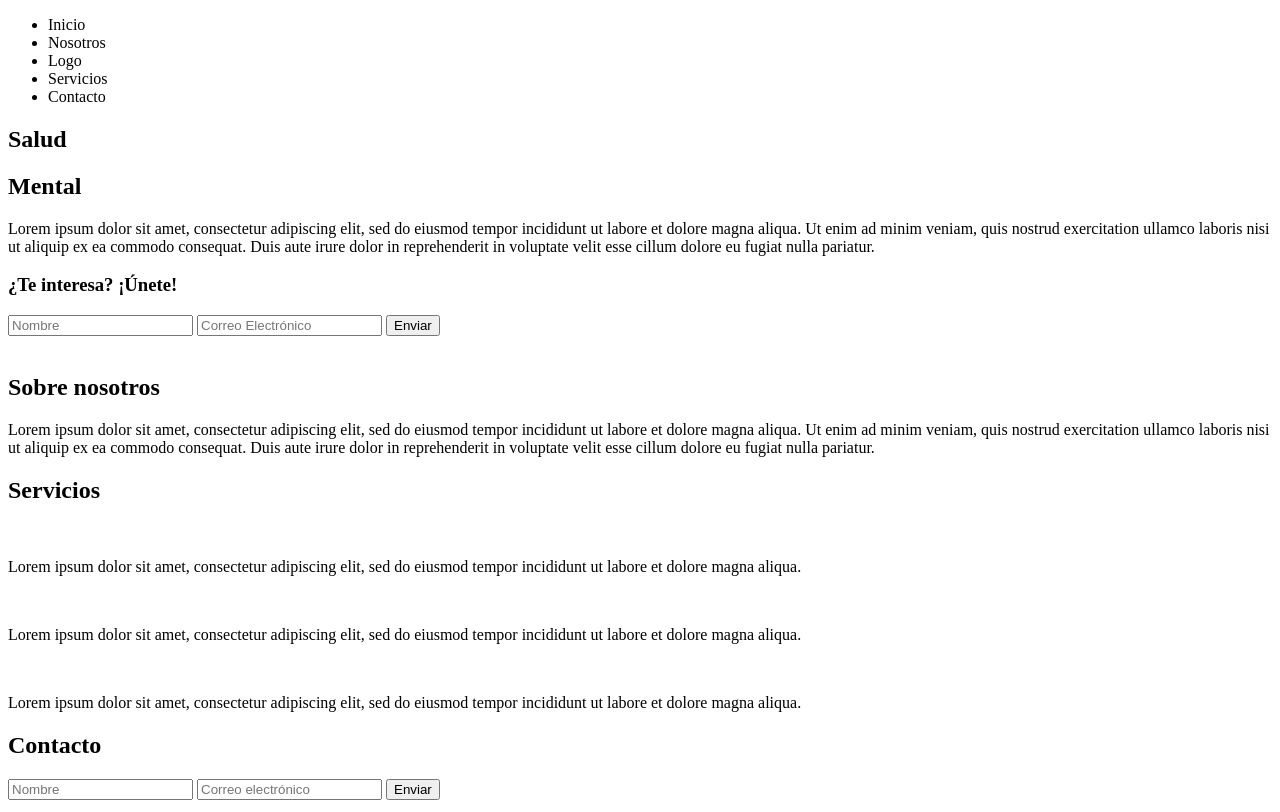
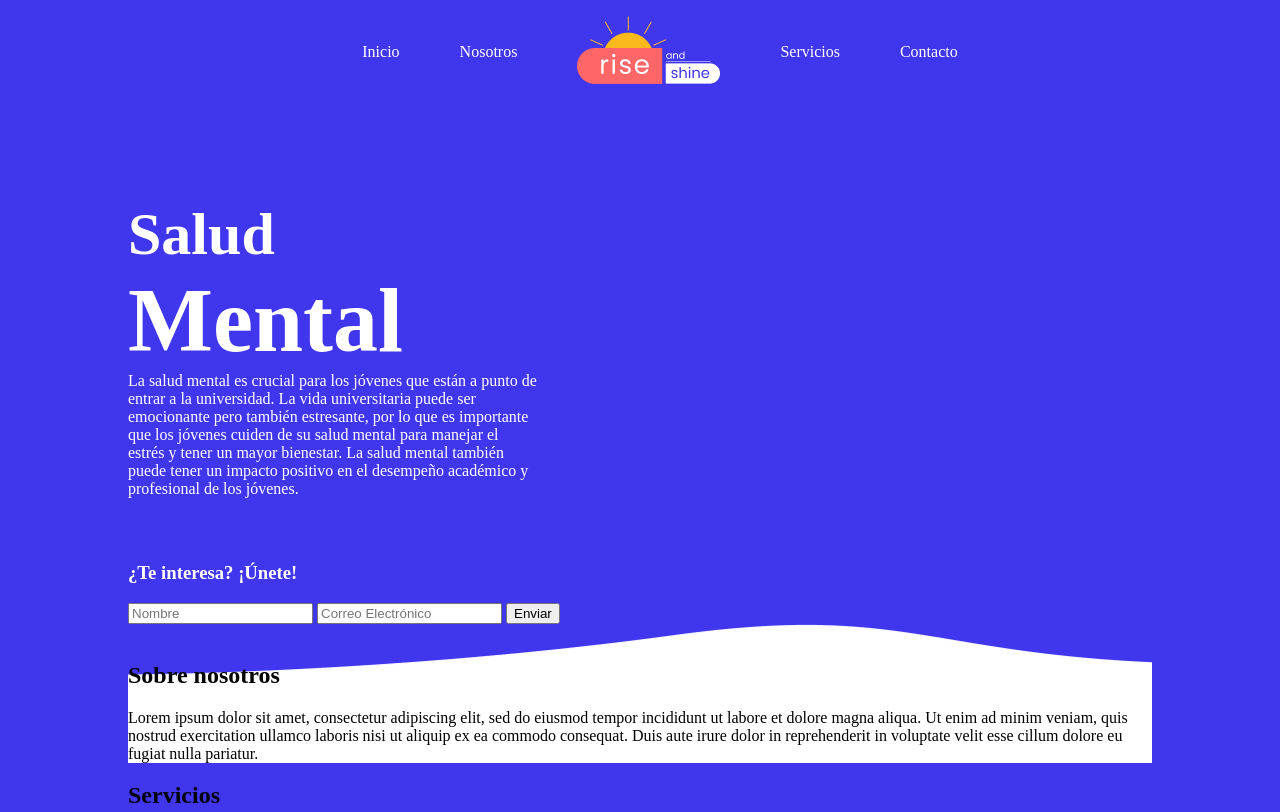
Before and after one commit to AHTepsilon/Rise-and-Shine, a plain HTML site: page index.html in a window 1280 px wide. Shown: the top 812 px of the page. Drawn offline with Linux system fonts and the light colour scheme.

Commit message:
Fixed up some styles

```diff
--- a/index.html
+++ b/index.html
@@ -13,7 +13,7 @@
             <ul class="nav-ul">
                 <li class="nav-ul-li nav-ul-inicio">Inicio</li>
                 <li class="nav-ul-li nav-ul-nosotros">Nosotros</li>
-                <li class="nav-ul-li nav-ul-logo">Logo</li>
+                <li class="nav-ul-li nav-ul-logo"><img src="img/Logo.png" alt=""></li>
                 <li class="nav-ul-li nav-ul-servicios">Servicios</li>
                 <li class="nav-ul-li nav-ul-contacto">Contacto</li>
             </ul>
@@ -23,7 +23,7 @@
         <div class="main-section-div">
             <h1 class="main-section-div-title1">Salud</h1>
             <h1 class="main-section-div-title2">Mental</h1>
-            <p class="main-section-div-info">Lorem ipsum dolor sit amet, consectetur adipiscing elit, sed do eiusmod tempor incididunt ut labore et dolore magna aliqua. Ut enim ad minim veniam, quis nostrud exercitation ullamco laboris nisi ut aliquip ex ea commodo consequat. Duis aute irure dolor in reprehenderit in voluptate velit esse cillum dolore eu fugiat nulla pariatur. </p>
+            <p class="main-section-div-info">La salud mental es crucial para los jóvenes que están a punto de entrar a la universidad. La vida universitaria puede ser emocionante pero también estresante, por lo que es importante que los jóvenes cuiden de su salud mental para manejar el estrés y tener un mayor bienestar. La salud mental también puede tener un impacto positivo en el desempeño académico y profesional de los jóvenes.</p>
         </div>
         <div class="main-section-join">
             <h3 class="main-section-join-title">¿Te interesa? ¡Únete!</h3>
--- a/style.scss
+++ b/style.scss
@@ -1,12 +1,37 @@
+$blue: #4036ED;
+
+body{
+    margin: 0 8em;
+    background-color: $blue;
+}
+
+@mixin noMargin {
+    margin: 0;
+}
+
+
 //Sección dedicada al header ----------------------
 .header{
+    background-color: $blue;
 
     .nav{
 
+        display: flex;
+        flex-direction: row;
+        align-items: center;
+        justify-content: center;
+        color: #FFF;
+
         .nav-ul{
 
+            display: flex;
+            flex-direction: row;
+            justify-content: center;
+            align-items: center;
+
             &-li{
-
+                list-style: none;
+                margin: 0px 30px;
             }
 
             &-inicio{
@@ -34,27 +59,36 @@
 
 //Sección dedicada al primer section ----------------------
 .main-section{
+    background-color: $blue;
 
     &-div{
 
+        color: #fff;
+        margin-top: 6em;
+
         &-title1{
-
+            font-size: 60px;
+            @include noMargin();
         }
 
         &-title2{
-
+            font-size: 90px;
+            @include noMargin();
         }
 
         &-info{
-
+            width: 40%;
+            @include noMargin();
         }
 
     }
 
     &-join{
 
+        margin-top: 4em;
+
         &-title{
-
+            color: #FFF;
         }
 
         &-form{
@@ -76,6 +110,7 @@
 
 //Sección dedicada al segundo section ----------------------
 .about-section{
+    background-image: url('./img/section2.png');
     &-img{
 
     }
```
Also changed, not shown: img/Logo.png (added), img/section2.png (added), style.css, 1 other file.
